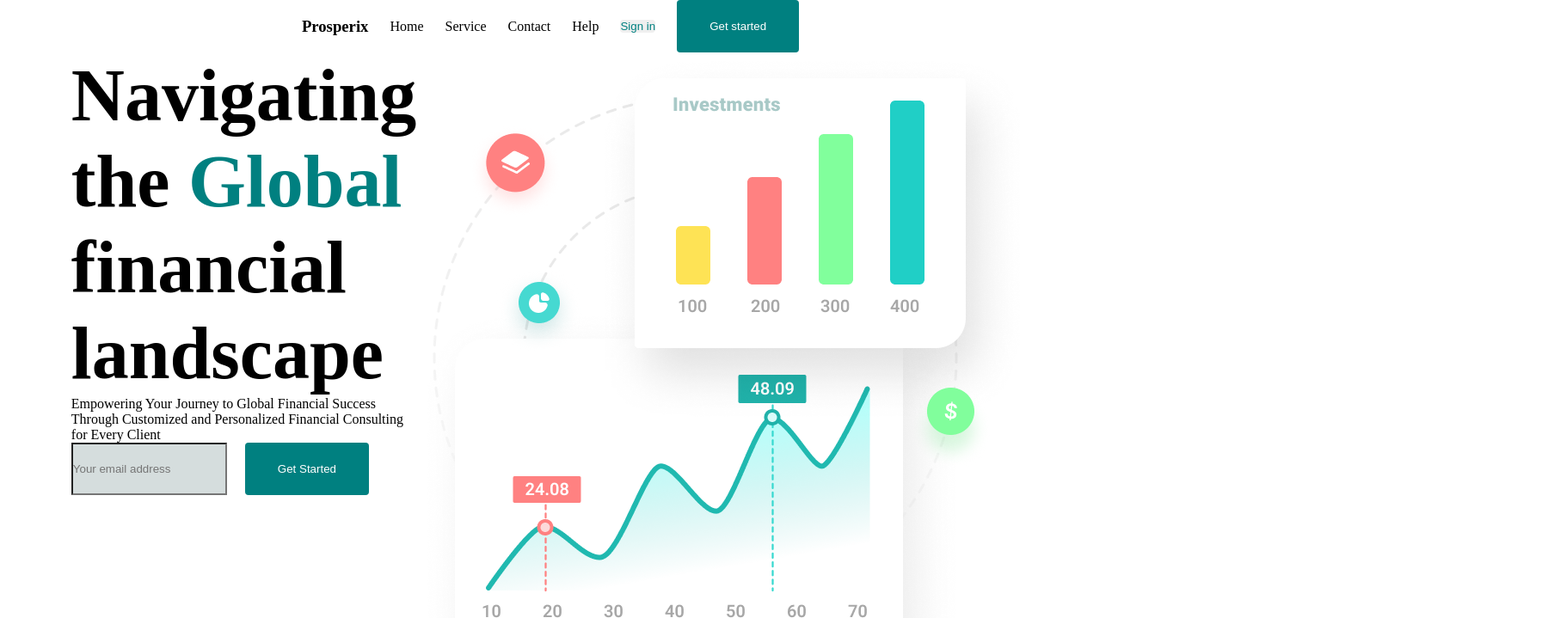
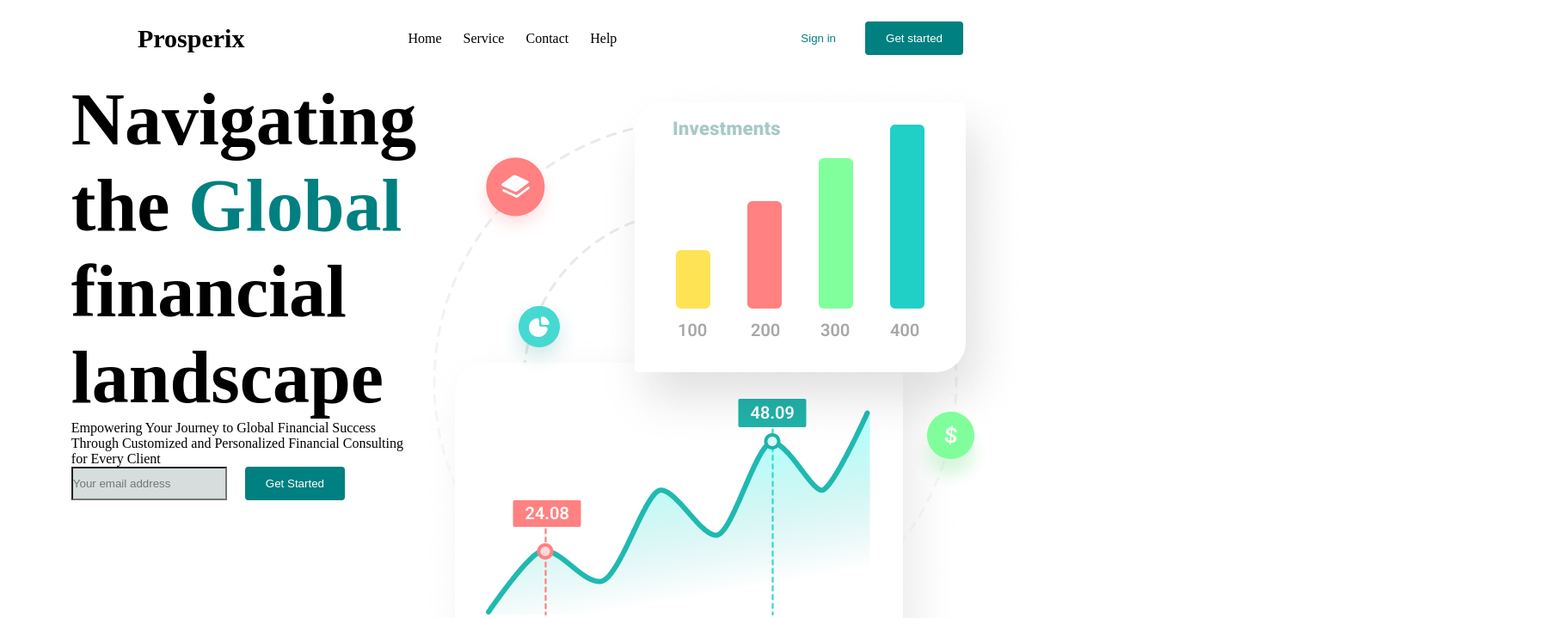
Before and after one commit to tpdevweb2025/team-mayo, a website built with Vite: page index.html in a window 1280 px wide. Shown: the top 719 px of the page at 86% size, 1807 px wide, since content can reach past the window. Built offline with nearby package versions, Linux system fonts and the light colour scheme.

Commit message:
adjusting style

```diff
--- a/index.html
+++ b/index.html
@@ -18,8 +18,10 @@
           <li><a href="#">Help</a></li>
         </menu>
 
-        <button class="signIn">Sign in</button>
-        <button class="green">Get started</button>
+        <div id="buttons">
+          <button class="signIn">Sign in</button>
+          <button class="green">Get started</button>
+        </div>
       </nav>
     </header>
 
--- a/src/scss/main.scss
+++ b/src/scss/main.scss
@@ -8,14 +8,35 @@ body {
   flex-direction: column;
   justify-content: center;
   align-items: center;
-  margin: 0 160px;
+}
+
+section,
+header {
+  padding: 0 160px;
+}
+
+header {
+  width: 100%;
+  display: flex;
+  justify-content: center;
+  align-items: center;
+  margin-top: 25px;
+  margin-bottom: 25px;
 }
 
 nav {
+  width: 100%;
+  max-width: 1080px;
   display: flex;
   justify-content: space-between;
   align-items: center;
   gap: 25px;
+
+  h3 {
+    font-size: 30px;
+  }
+}
+
 menu {
   display: flex;
   justify-content: space-between;
@@ -28,18 +49,21 @@ nav {
     color: black;
   }
 }
+#buttons {
+  display: flex;
+  gap: 10px;
 }
 
-
 .signIn {
-  background-color: none;
+  background-color: inherit;
   color: #008080;
+  padding: 12px 24px;
 }
 
 .green {
   background-color: #008080;
   color: white;
-  padding: 23px 38px;
+  padding: 12px 24px;
 }
 
 #hero {
@@ -71,6 +95,7 @@ button {
   display: flex;
   align-items: center;
   gap: 20px;
+  background: #f7f7f7;
 
   #services-image {
     width: 545px;
@@ -105,9 +130,8 @@ button {
     grid-template-columns: repeat(3, 1fr);
     gap: 64px;
 
-   > p{
+    > p {
       width: 679px;
-
     }
     .review-card {
       display: flex;
@@ -115,15 +139,13 @@ button {
       gap: 50px;
       padding: 25px;
       border-radius: 35px 4px;
-      border: 3px solid #D5DDDD;
-      background: #F7F7F7;
-      height: 403px;
+      border: 3px solid #d5dddd;
+      background: #f7f7f7;
 
-      p{
+      p {
         font-size: 20px;
         font-weight: 500;
         font-style: normal;
-         width: 679px;
       }
 
       div {
@@ -143,11 +165,12 @@ button {
       }
 
       .quotation-mark {
-
         text-align: right;
         align-self: right;
         font-weight: 400;
         font-size: 100px;
+        height: 67px;
+        color: #008080;
       }
     }
 
@@ -156,7 +179,9 @@ button {
       background-color: #008080;
       color: white;
 
-    }
-
+      .quotation-mark {
+        color: #eeeeee;
       }
     }
+  }
+}
```
Lines whose indentation alone changed are shown as unchanged.
